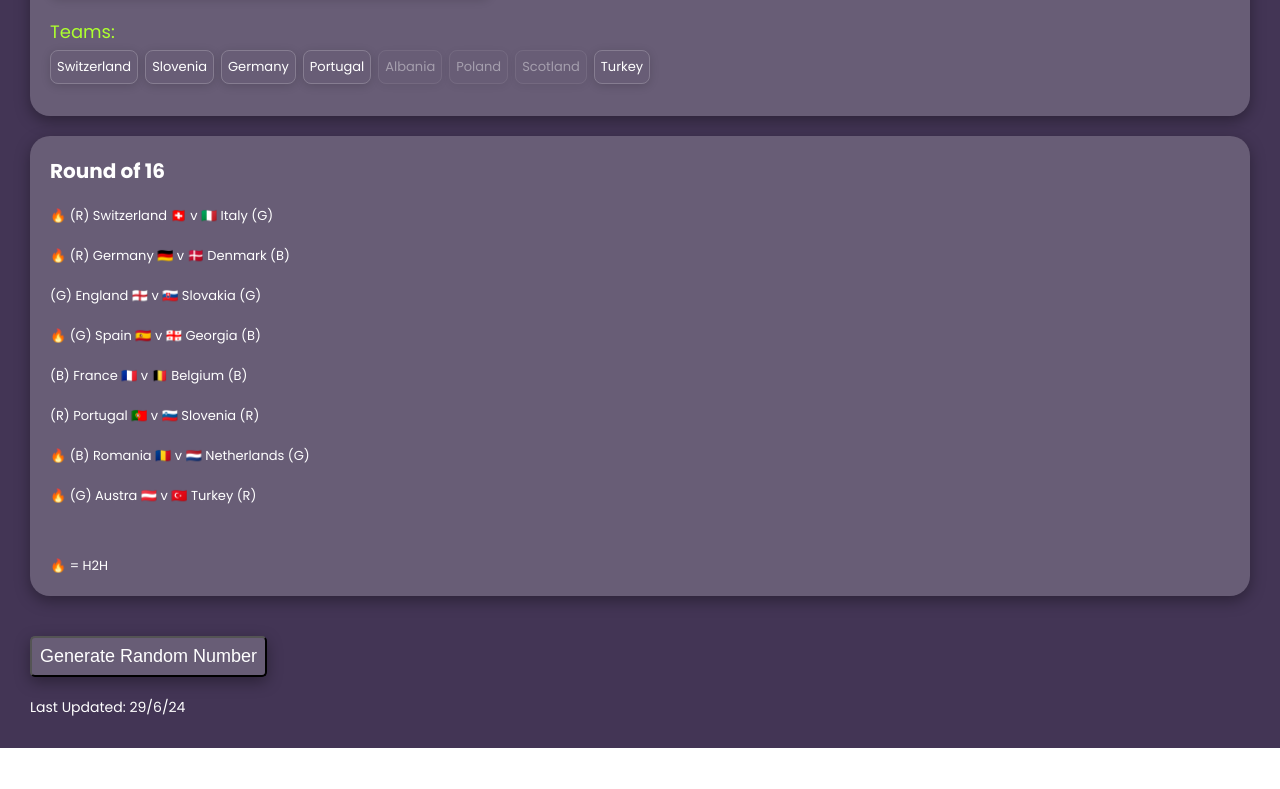
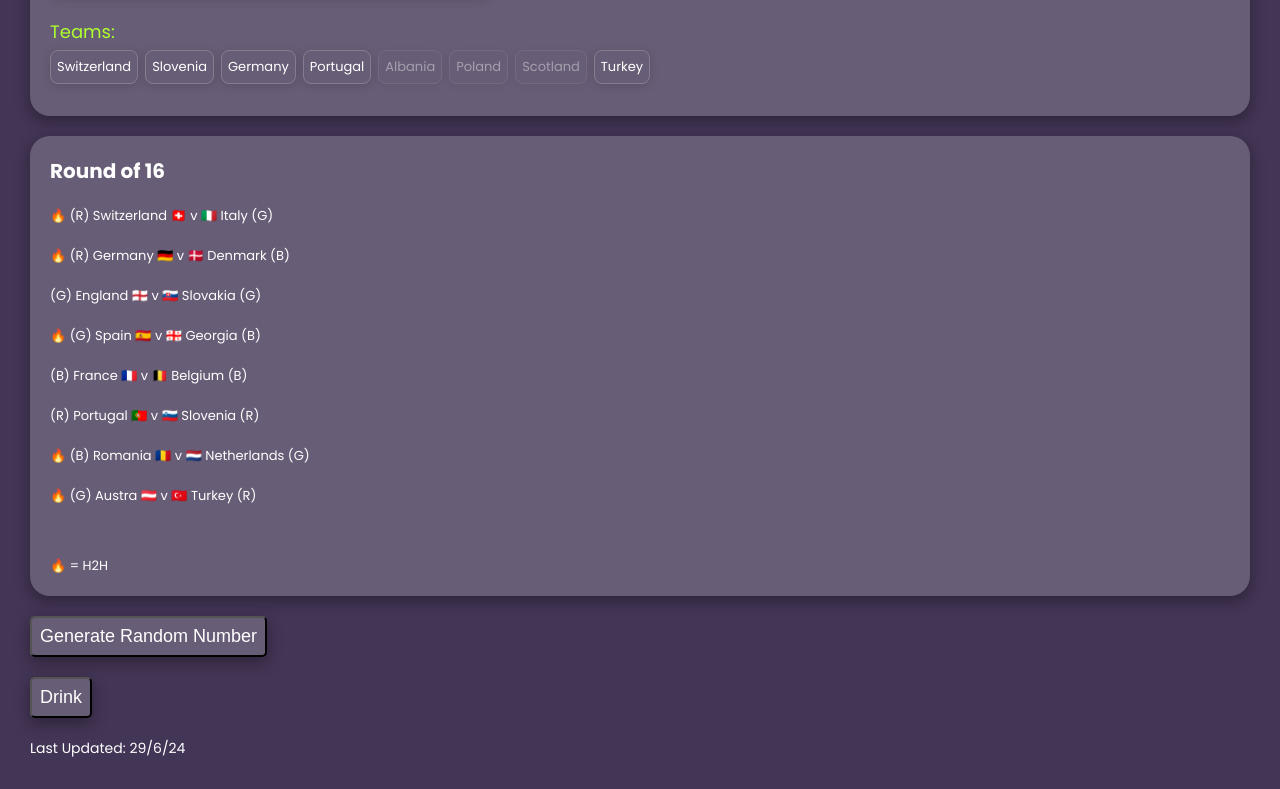
Before and after one commit to marcus-agrippa/euro-sweepstakes, a React (Create React App) app: page / in a window 1280 px wide. Shown: the part 1810-2599 px from the top of the page. Before the commit the page ends 2558 px from the top, so only its background shows below. Built offline with nearby package versions, Linux system fonts and the light colour scheme; the HTML template or start-up script is replaced by a standard one.

Commit message:
add random name generator

```diff
--- a/src/App.css
+++ b/src/App.css
@@ -74,7 +74,7 @@ body {
   display: flex;
   justify-content: flex-start;
   align-items: center;
-  padding: 20px 0;
+  margin-bottom: 20px;
   gap: 10px;
 }
 
--- a/src/App.js
+++ b/src/App.js
@@ -8,10 +8,17 @@ const App = () => {
   const [friends, setFriends] = useState(countryAllocation);
   const [fixtures, setFixtures] = useState(euroFixtures);
   const [randomNumber, setRandomNumber] = useState(null);
+  const [randomName, setRandomName] = useState('');
 
   const generateRandomNumber = () => {
     const number = Math.floor(Math.random() * 10) + 1;
     setRandomNumber(number);
+  };
+
+  const generateRandomName = () => {
+    const names = ['Ben', 'Greeny', 'Reese', 'Everybody'];
+    const name = names[Math.floor(Math.random() * names.length)];
+    setRandomName(name);
   };
 
   useEffect(() => {
@@ -116,6 +123,12 @@ const App = () => {
           <p className='random-number'>{randomNumber}</p>
         )}
       </div>
+      <div className='flex-row'>
+        <button className='button' onClick={generateRandomName}>
+          Drink
+        </button>
+        {randomName && <p className='random-number'>{randomName}</p>}
+      </div>
       <p className='last-updated'>Last Updated: 29/6/24</p>
     </div>
   );
```
